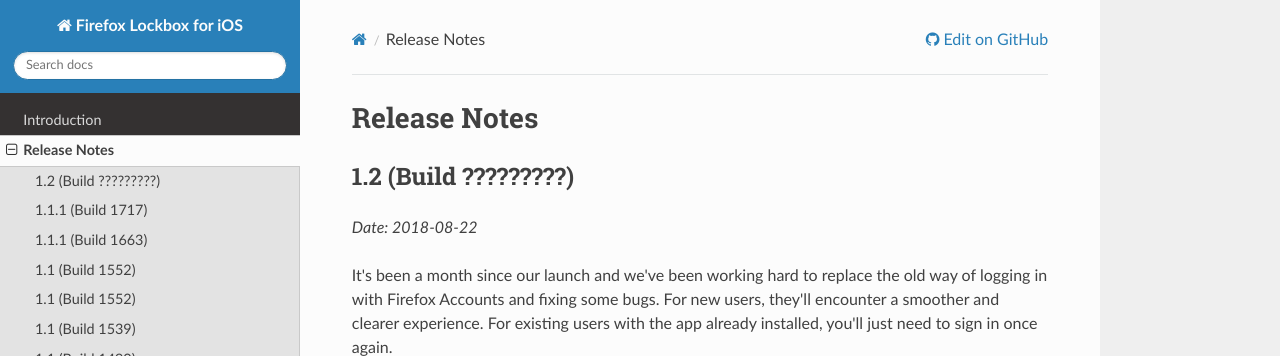
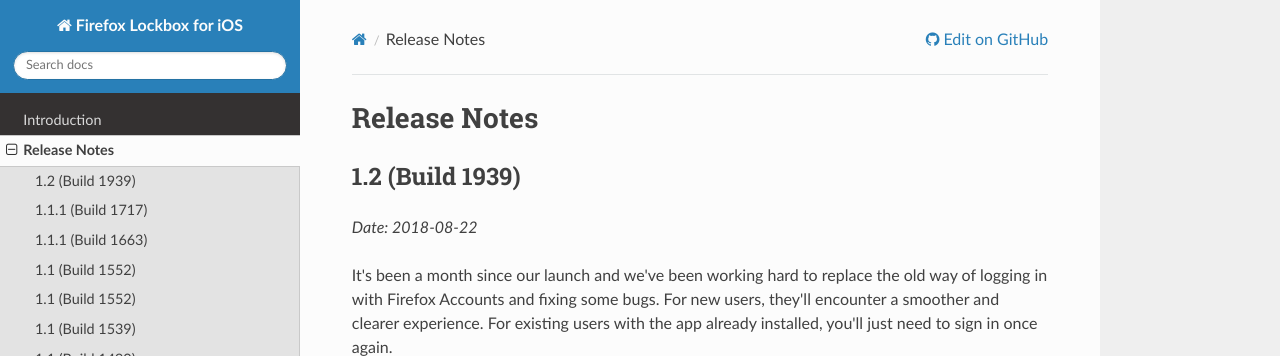
Before and after one commit to mozilla-lockwise/lockwise-ios, an MkDocs documentation site: the page built from docs/release-notes.md, in a window 1280 px wide and 900 px high. Shown: the top 356 px of the window. Built offline with MkDocs 1.6.1, drawn with Linux system fonts in a browser that asks for light colours; nearby versions of some CDN libraries; old or Windows-style settings are respelled for this version of MkDocs.

Commit message:
Expected build number

```diff
--- a/docs/release-notes.md
+++ b/docs/release-notes.md
@@ -1,6 +1,6 @@
 # Release Notes
 
-## 1.2 (Build ?????????)
+## 1.2 (Build 1939)
 
 _Date: 2018-08-22_
 
```
